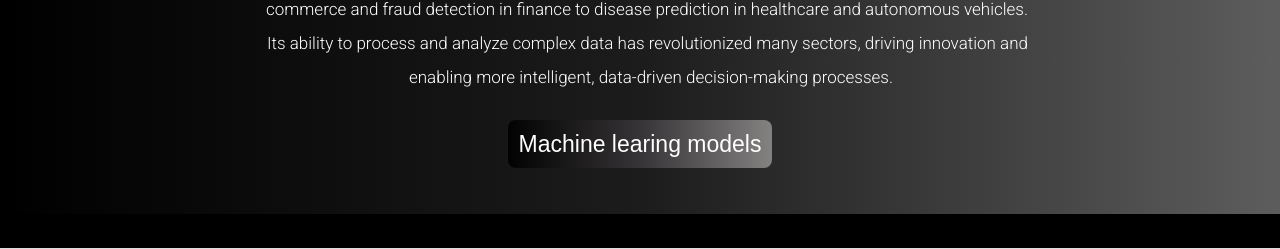
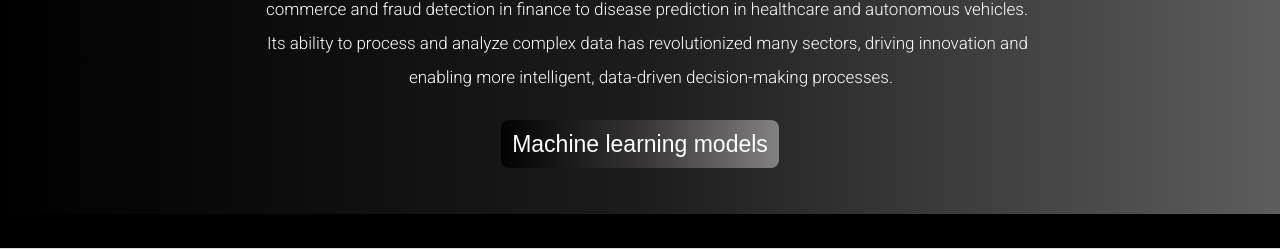
Before and after one commit to Khhokh/whataboutyou, a Flask app: page / in a window 1280 px wide. Shown: the part 1467-1716 px from the top of the page. Run offline with Flask 3, Linux system fonts and the light colour scheme; parts of the project's set-up code (start-up, migrations or seed data) failed here and were passed over.

Commit message:
Update index1.html

```diff
--- a/templates/index1.html
+++ b/templates/index1.html
@@ -83,7 +83,7 @@
             </div>
         </div>
         <div class="model">
-            <a class="model_button" href="/about">Machine learing models</a>
+            <a class="model_button" href="/about">Machine learning models</a>
         </div>
     </div>
 
```
